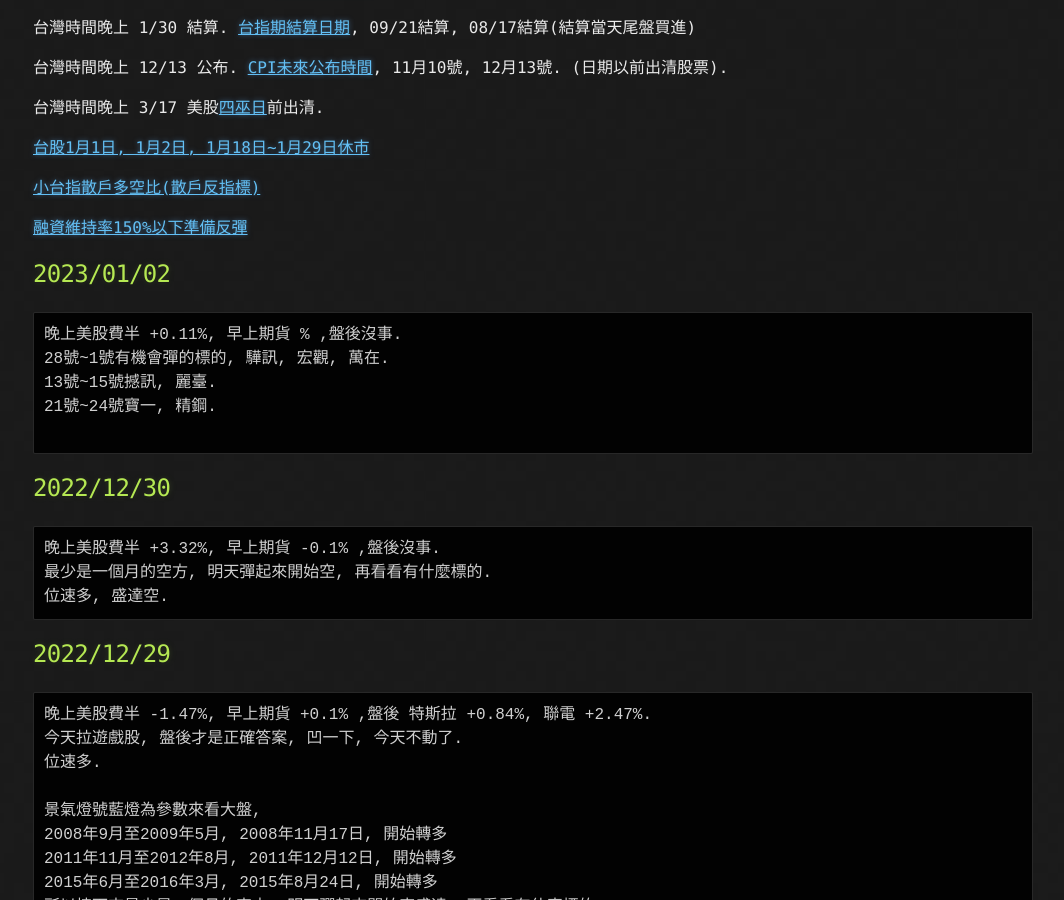
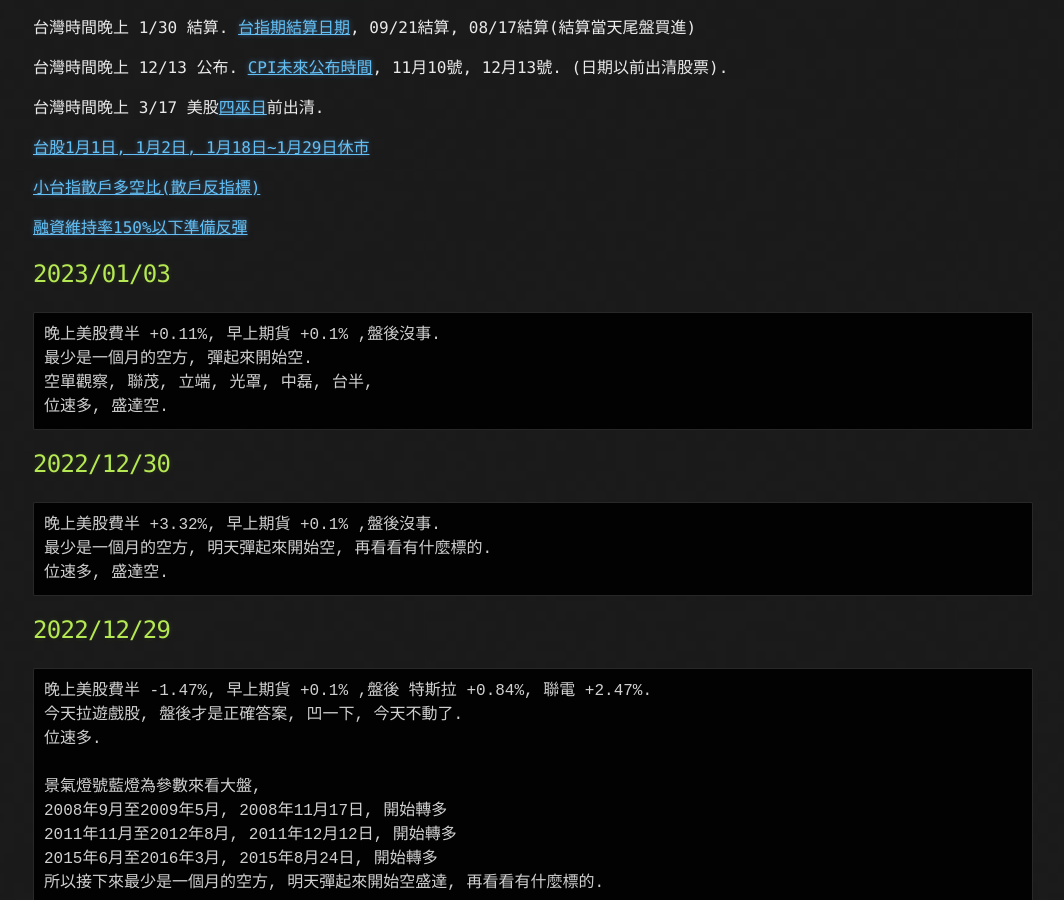
Before and after one commit to lepg5487/Stock_God, a Jekyll site: the page built from index.md, in a window 1280 px wide and 900 px high, scrolled down 362 px. Shown: the whole window, without its empty margins (107-1171 px from the left). Built offline with Jekyll 4.4.1, drawn with Linux system fonts in a browser that asks for light colours; our own code applies the rules of GitHub Pages for plain Markdown files.

Commit message:
Update index.md

````diff
--- a/index.md
+++ b/index.md
@@ -20,18 +20,17 @@ layout: testlayouts
 
 [融資維持率150%以下準備反彈](https://www.cmoney.tw/finance/f00012.aspx)
 
-## 2023/01/02
-```
-晚上美股費半 +0.11%, 早上期貨 % ,盤後沒事.
-28號~1號有機會彈的標的, 驊訊, 宏觀, 萬在.
-13號~15號撼訊, 麗臺.
-21號~24號寶一, 精鋼.
-
+## 2023/01/03
+```
+晚上美股費半 +0.11%, 早上期貨 +0.1% ,盤後沒事.
+最少是一個月的空方, 彈起來開始空.
+空單觀察, 聯茂, 立端, 光罩, 中磊, 台半,
+位速多, 盛達空.
 ```
 
 ## 2022/12/30
 ```
-晚上美股費半 +3.32%, 早上期貨 -0.1% ,盤後沒事.
+晚上美股費半 +3.32%, 早上期貨 +0.1% ,盤後沒事.
 最少是一個月的空方, 明天彈起來開始空, 再看看有什麼標的.
 位速多, 盛達空.
 ```
````
